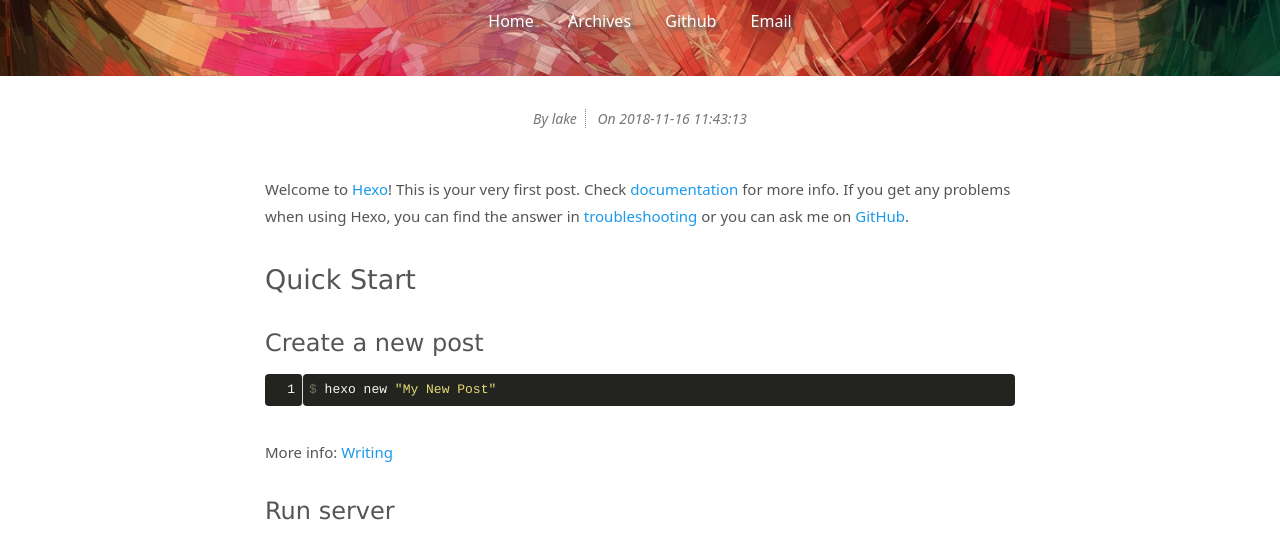
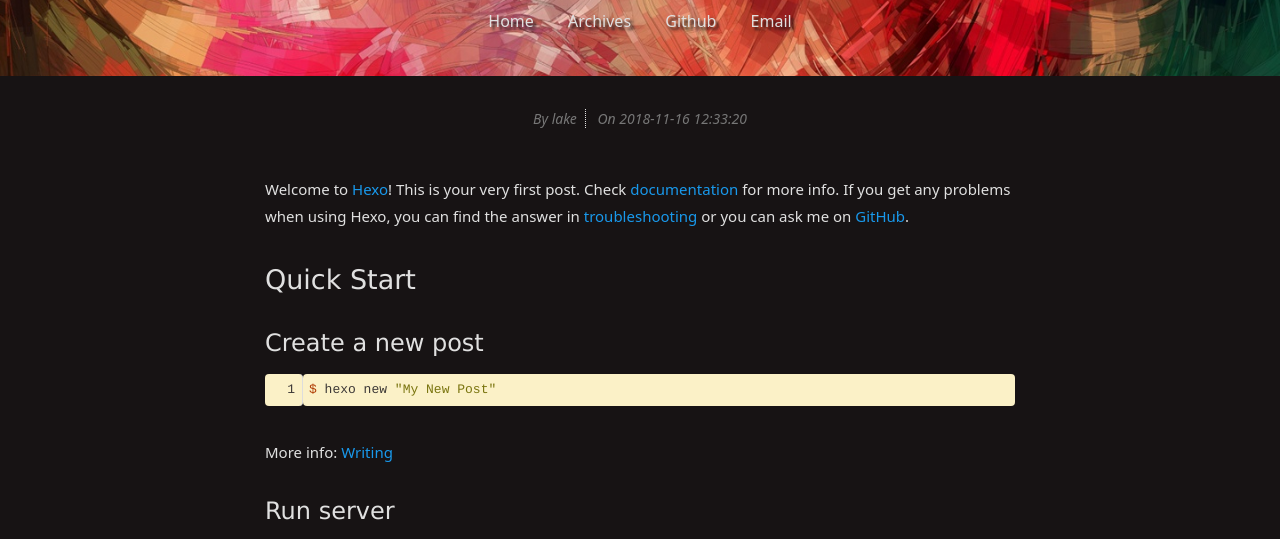
Before and after one commit to hfismyangel/hfismyangel.github.io, a plain HTML site: page 2018/11/16/hello-world/index.html in a window 1280 px wide. Shown: the part 208-747 px from the top of the page. Drawn offline with Linux system fonts and the light colour scheme.

Commit message:
站点更新:2018-11-17 12/33/24

```diff
--- a/2018/11/16/hello-world/index.html
+++ b/2018/11/16/hello-world/index.html
@@ -27,7 +27,7 @@
   <link rel="stylesheet" href="/css/bootstrap.min.css">
   <!-- Custom CSS -->
 
-  <link rel="stylesheet" href="/css/style.light.css">
+  <link rel="stylesheet" href="/css/style.dark.css">
 
   <!-- Google Analytics -->
 
@@ -66,7 +66,7 @@
               </li>
 
               <li>
-                <a href="https://github.com/<your-github-username>">
+                <a href="https://github.com/marshfish">
 
                   Github
 
@@ -74,7 +74,7 @@
               </li>
 
               <li>
-                <a href="mailto:<your-email-address>">
+                <a href="mailto:hfismyangel@163.com">
 
                   Email
 
@@ -100,7 +100,7 @@
           <!-- Date -->
           <span class="date-time info">On
             <span class="date">2018-11-16</span>
-            <span class="time">11:43:13</span>
+            <span class="time">12:33:20</span>
           </span>
 
         </div>
```
Also changed, not shown: archives/2018/11/index.html (+3 -3 lines), archives/2018/index.html (+3 -3 lines), archives/index.html (+3 -3 lines), index.html (+3 -3 lines).
